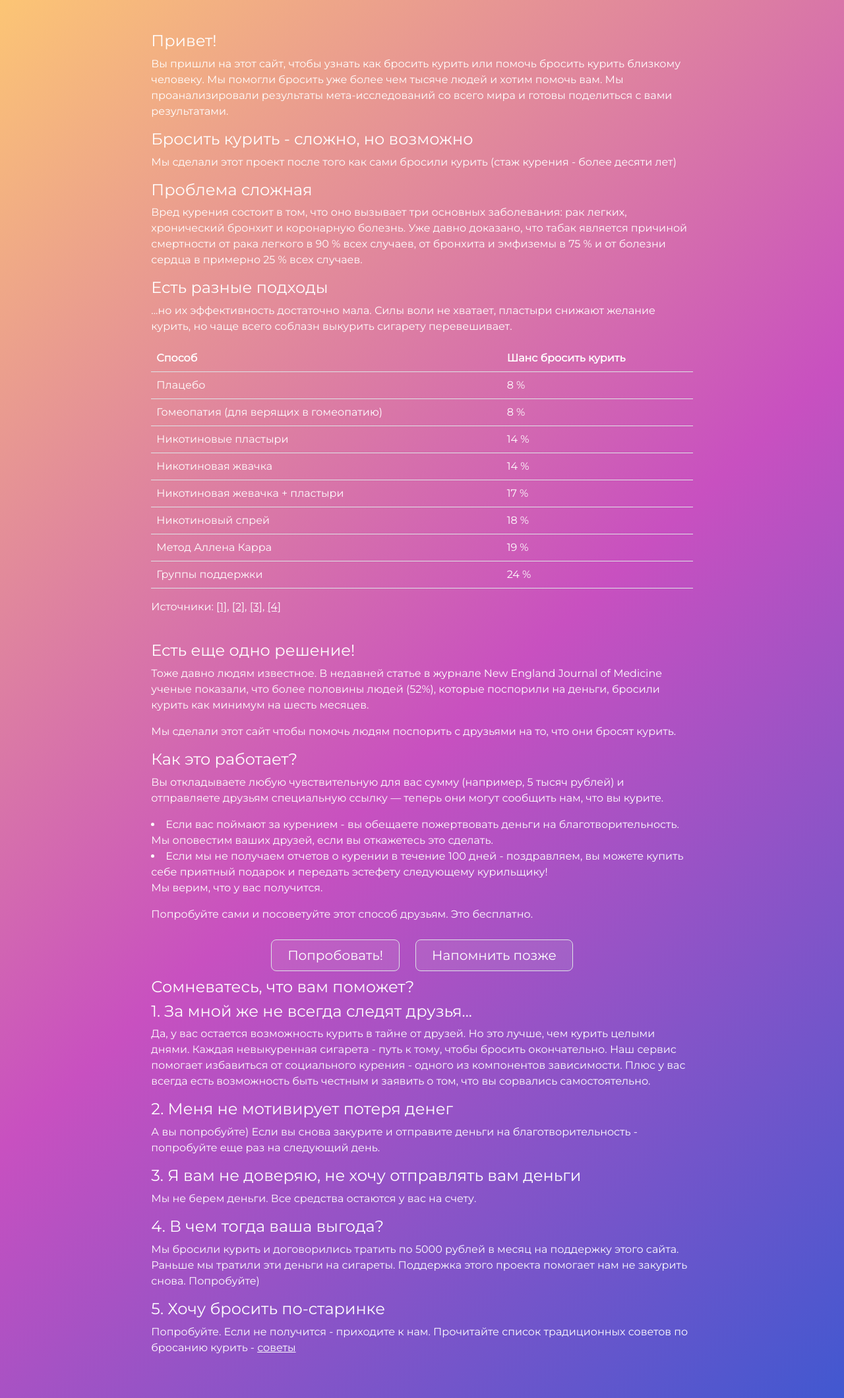
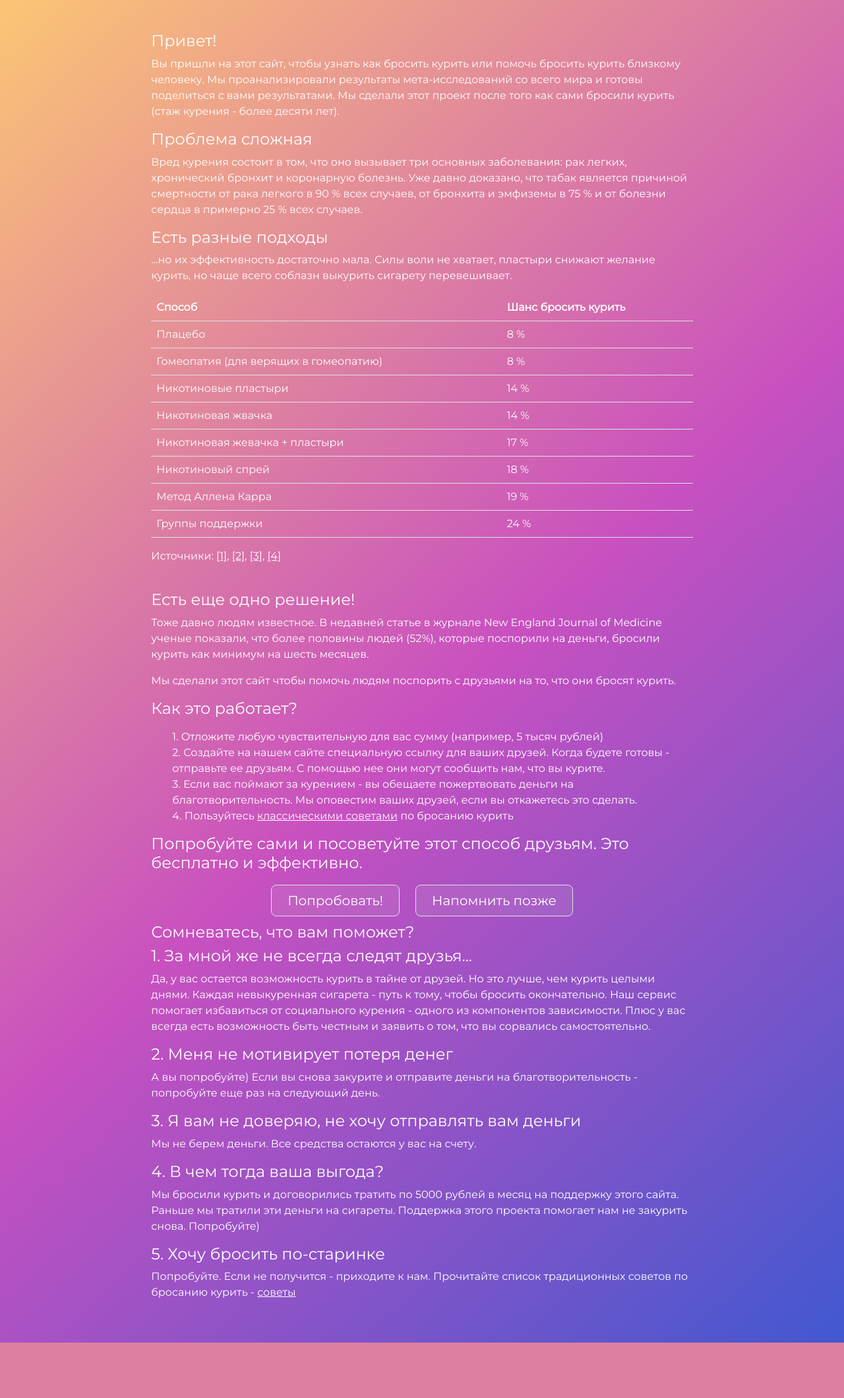
Before and after one commit to evgenity/zusagy, a Django app: page / in a window 1280 px wide. Shown: the part 104-2223 px from the top of the page at 66% size. After the commit the page ends 2139 px from the top, so only its background shows below. Run offline with Django 4.2, Linux system fonts and the light colour scheme.

Commit message:
mechanics description updated

```diff
--- a/backend/promises/templates/promises/index.html
+++ b/backend/promises/templates/promises/index.html
@@ -4,10 +4,7 @@
 <!-- <h1 id='catch-phrase'>Новый способ бросить курить</h1> -->
 
 <h1>Привет!</h1>
-<p> Вы пришли на этот сайт, чтобы узнать как бросить курить или помочь бросить курить близкому человеку. Мы помогли бросить уже более чем тысяче людей и хотим помочь вам. Мы проанализировали результаты мета-исследований со всего мира и готовы поделиться с вами результатами.</p>
-
-<h1>Бросить курить - сложно, но возможно</h1>
-<p> Мы сделали этот проект после того как сами бросили курить (стаж курения - более десяти лет)</p>
+<p> Вы пришли на этот сайт, чтобы узнать как бросить курить или помочь бросить курить близкому человеку. Мы проанализировали результаты мета-исследований со всего мира и готовы поделиться с вами результатами. Мы сделали этот проект после того как сами бросили курить (стаж курения - более десяти лет).</p>
 
 <h1>Проблема сложная</h1>
 <p>Вред курения состоит в том, что оно вызывает три основных заболевания: рак легких, хронический бронхит и коронарную болезнь. Уже давно доказано, что табак является причиной смертности от рака легкого в 90 % всех случаев, от бронхита и эмфиземы в 75 % и от болезни сердца в примерно 25 % всех случаев.</p>
@@ -69,13 +66,15 @@
 <p>Мы сделали этот сайт чтобы помочь людям поспорить с друзьями на то, что они бросят курить.
 
 <h1>Как это работает?</h1>
-Вы откладываете любую чувствительную для вас сумму (например, 5 тысяч рублей) и отправляете друзьям специальную ссылку — теперь они могут сообщить нам, что вы курите.</p>
-
-<li>Если вас поймают за курением - вы обещаете пожертвовать деньги на благотворительность. Мы оповестим ваших друзей, если вы откажетесь это сделать.</li>
-<li>Если мы не получаем отчетов о курении в течение 100 дней - поздравляем, вы можете купить себе приятный подарок и передать эстефету следующему курильщику!</li>
-
-<p>Мы верим, что у вас получится.</p>
-<p>Попробуйте сами и посоветуйте этот способ друзьям. Это бесплатно.</p>
+<p>
+  <ol class="list-group-numbered">
+    <li class="list-group-item">Отложите любую чувствительную для вас сумму (например, 5 тысяч рублей)</li>
+    <li class="list-group-item">Создайте на нашем сайте специальную ссылку для ваших друзей. Когда будете готовы - отправьте ее друзьям. С помощью нее они могут сообщить нам, что вы курите.</li>
+    <li class="list-group-item">Если вас поймают за курением - вы обещаете пожертвовать деньги на благотворительность. Мы оповестим ваших друзей, если вы откажетесь это сделать.</li>
+    <li class="list-group-item">Пользуйтесь <a href="{% url 'advices' %}">классическими советами</a> по бросанию курить</li>
+  </ol>
+</p>
+<h1>Попробуйте сами и посоветуйте этот способ друзьям. Это бесплатно и эффективно.</h1>
 
 <div class="text-center">
   <a href="{% url 'create' %}" class="btn btn-primary btn-lg px-4 border">Попробовать!</a>
```
